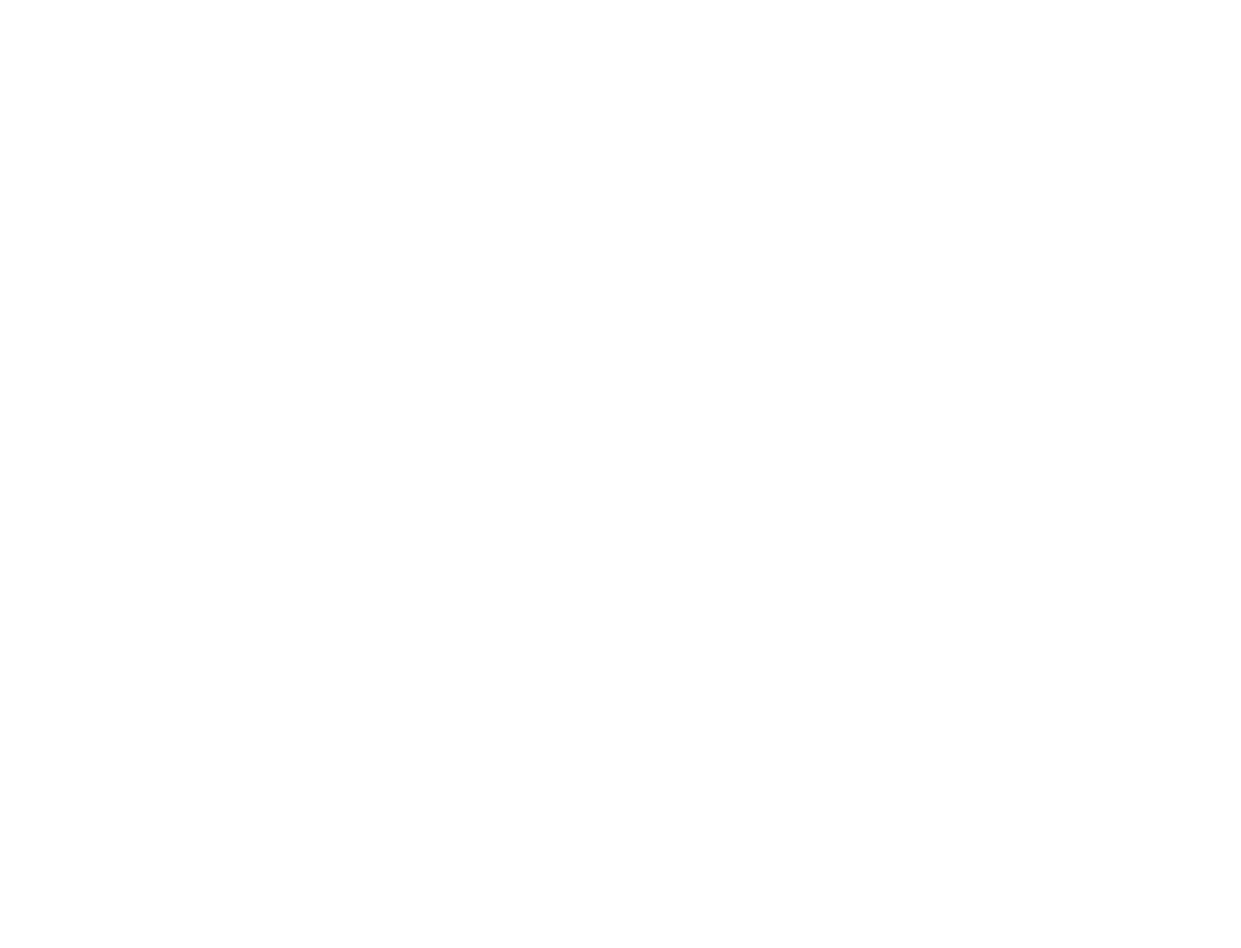
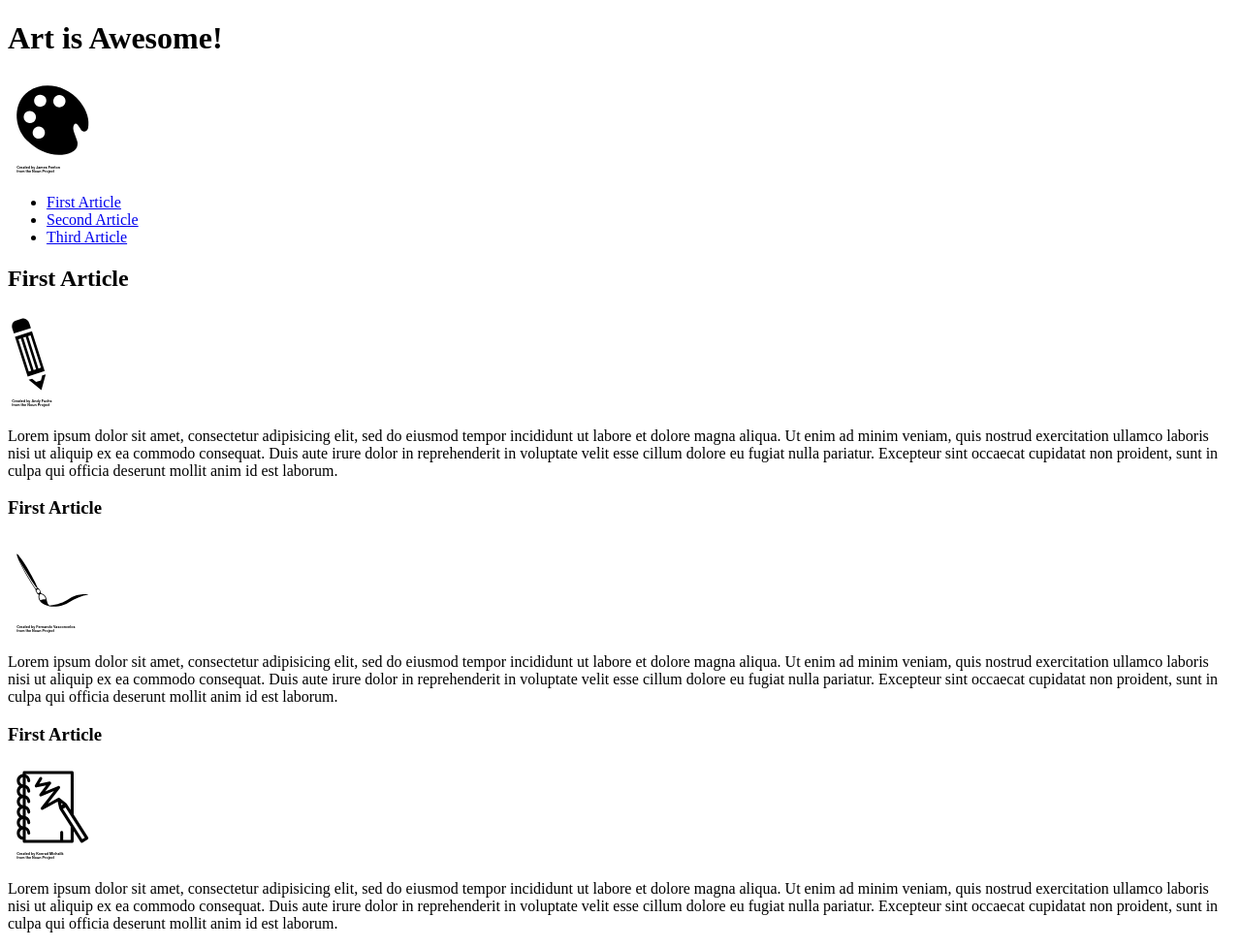
Before and after one commit to tracireed23/firstmobilesite, a plain HTML site: page index.html in a window 1280 px wide. Shown: the whole page at 97% size. Before the commit the page ends 800 px from the top, so only its background shows below. Drawn offline with Linux system fonts and the light colour scheme.

Commit message:
part one

```diff
--- a/index.html
+++ b/index.html
@@ -1,9 +1,50 @@
 <!DOCTYPE html>
 <html>
 <head>
-	<title></title>
+	<title>Art is Awesome!</title>
 </head>
 <body>
+ 	<h1>Art is Awesome!</h1>
+	<img src="img/noun_3991_cc.svg">
+	<nav>
+		<ul>
+			<li><a href="#firstarticle">First Article</a></li>
+			<li><a href="#secondarticle">Second Article</a></li>
+			<li><a href="#thirdarticle">Third Article</a></li>
+		</ul>
+	</nav>
+	<div id="contents">
+		<article id="firstarticle">
+			<h2>First Article</h2>
+			<img src="img/noun_5434_cc.svg">
+			<p>Lorem ipsum dolor sit amet, consectetur adipisicing elit, sed do eiusmod
+			  tempor incididunt ut labore et dolore magna aliqua. Ut enim ad minim veniam,
+			  quis nostrud exercitation ullamco laboris nisi ut aliquip ex ea commodo
+			  consequat. Duis aute irure dolor in reprehenderit in voluptate velit esse
+			  cillum dolore eu fugiat nulla pariatur. Excepteur sint occaecat cupidatat non
+			  proident, sunt in culpa qui officia deserunt mollit anim id est laborum.	</p>
+		</article>
+		<article id="secondarticle">
+			<h3>First Article</h3>
+			<img src="img/noun_3207_cc.svg">
+			 <p>Lorem ipsum dolor sit amet, consectetur adipisicing elit, sed do eiusmod
+			  tempor incididunt ut labore et dolore magna aliqua. Ut enim ad minim veniam,
+			  quis nostrud exercitation ullamco laboris nisi ut aliquip ex ea commodo
+			  consequat. Duis aute irure dolor in reprehenderit in voluptate velit esse
+			  cillum dolore eu fugiat nulla pariatur. Excepteur sint occaecat cupidatat non
+			  proident, sunt in culpa qui officia deserunt mollit anim id est laborum.	</p>
+		</article>
+		<article id="thirdarticle">
+			<h3>First Article</h3>
+			<img src="img/noun_62505_cc.svg">
+			<p>Lorem ipsum dolor sit amet, consectetur adipisicing elit, sed do eiusmod
+			  tempor incididunt ut labore et dolore magna aliqua. Ut enim ad minim veniam,
+			  quis nostrud exercitation ullamco laboris nisi ut aliquip ex ea commodo
+			  consequat. Duis aute irure dolor in reprehenderit in voluptate velit esse
+			  cillum dolore eu fugiat nulla pariatur. Excepteur sint occaecat cupidatat non
+			  proident, sunt in culpa qui officia deserunt mollit anim id est laborum.	</p>
+		</article>
+	</div>
 
 </body>
 </html>
```
Also changed, not shown: img/noun_3207_cc.svg (added), img/noun_3991_cc.svg (added), img/noun_5434_cc.svg (added), img/noun_62505_cc.svg (added), style.css (added), 2 other files.
